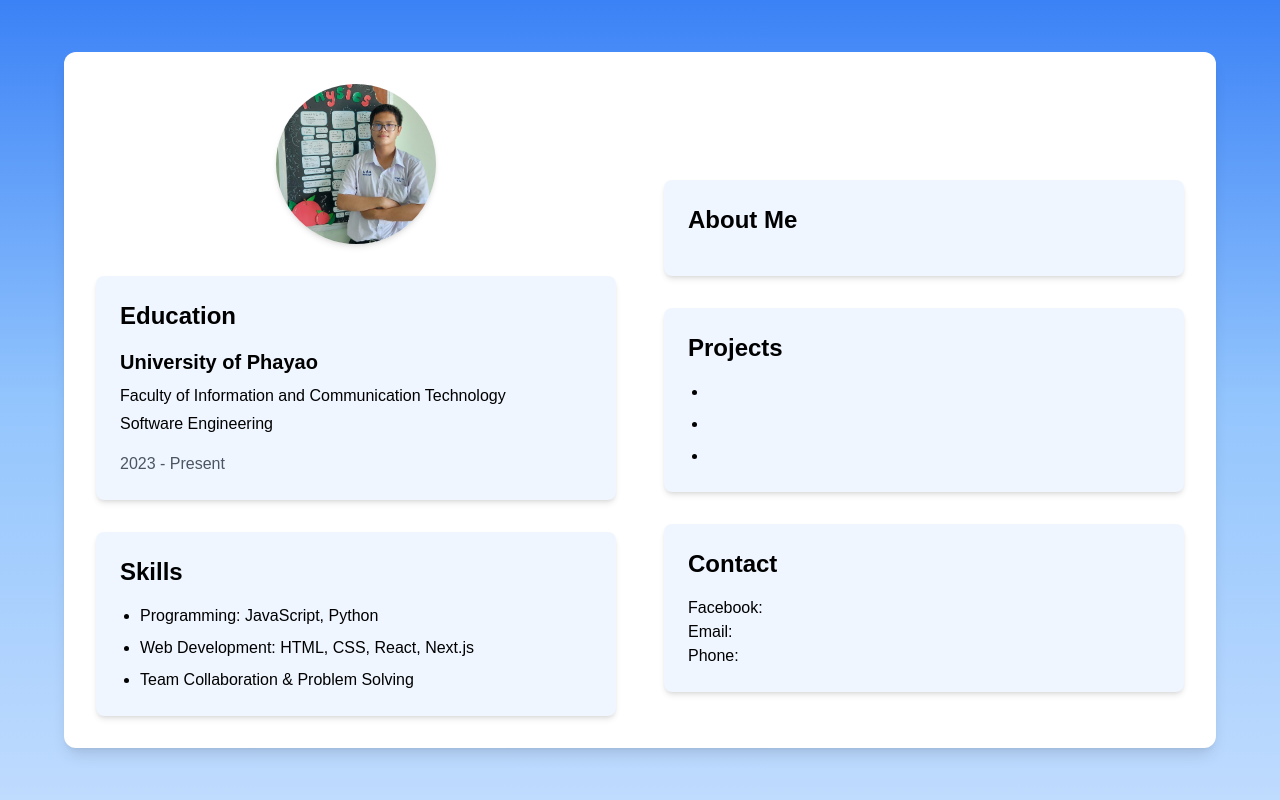
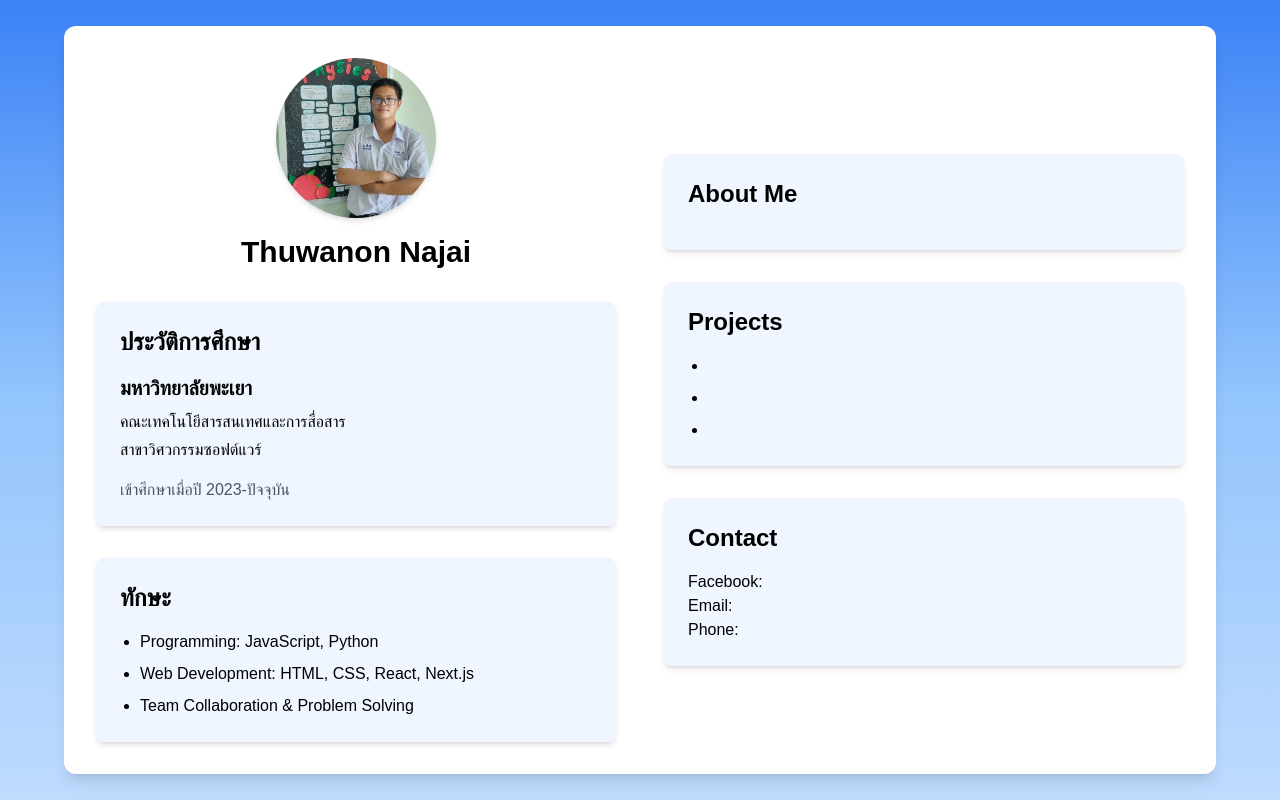
Before and after one commit to poiuytgh/Portfolio-66022703, a Next.js app: page /data in a window 1280 px wide. Built offline with nearby package versions, Linux system fonts and the light colour scheme.

Commit message:
asdasd3123

```diff
--- a/app/data/page.tsx
+++ b/app/data/page.tsx
@@ -17,21 +17,21 @@ export default function PortfolioPage() {
                 className="rounded-full shadow-md"
               />
             </div>
-            <h1 className="text-3xl font-bold mt-4"></h1>
+            <h1 className="text-3xl font-bold mt-4">Thuwanon Najai</h1>
           </div>
 
           {/* Education Section */}
           <div className="p-6 bg-blue-50 rounded-lg shadow-md">
-            <h2 className="text-2xl font-bold mb-4">Education</h2>
-            <p className="text-xl font-semibold">University of Phayao</p>
-            <p className="mt-2">Faculty of Information and Communication Technology</p>
-            <p className="mt-1">Software Engineering</p>
-            <p className="mt-4 text-gray-600">2023 - Present</p>
+            <h2 className="text-2xl font-bold mb-4">ประวัติการศึกษา</h2>
+            <p className="text-xl font-semibold">มหาวิทยาลัยพะเยา</p>
+            <p className="mt-2">คณะเทคโนโยีสารสนเทศและการสื่อสาร</p>
+            <p className="mt-1">สาขาวิศวกรรมซอฟต์แวร์</p>
+            <p className="mt-4 text-gray-600">เข้าศึกษาเมื่อปี 2023-ปัจจุบัน</p>
           </div>
 
           {/* Skills Section */}
           <div className="p-6 bg-blue-50 rounded-lg shadow-md">
-            <h2 className="text-2xl font-bold mb-4">Skills</h2>
+            <h2 className="text-2xl font-bold mb-4">ทักษะ</h2>
             <ul className="list-disc pl-5 space-y-2">
               <li>Programming: JavaScript, Python</li>
               <li>Web Development: HTML, CSS, React, Next.js</li>
```
Also changed, not shown: 1 other file (tests, documents, lock files or other folders).
